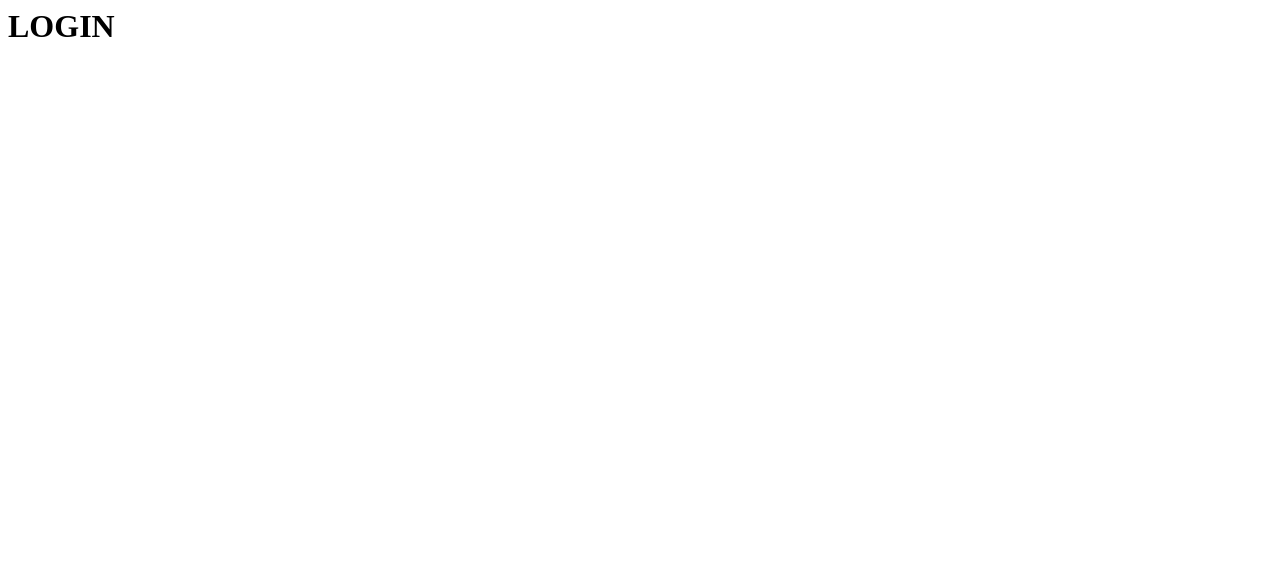
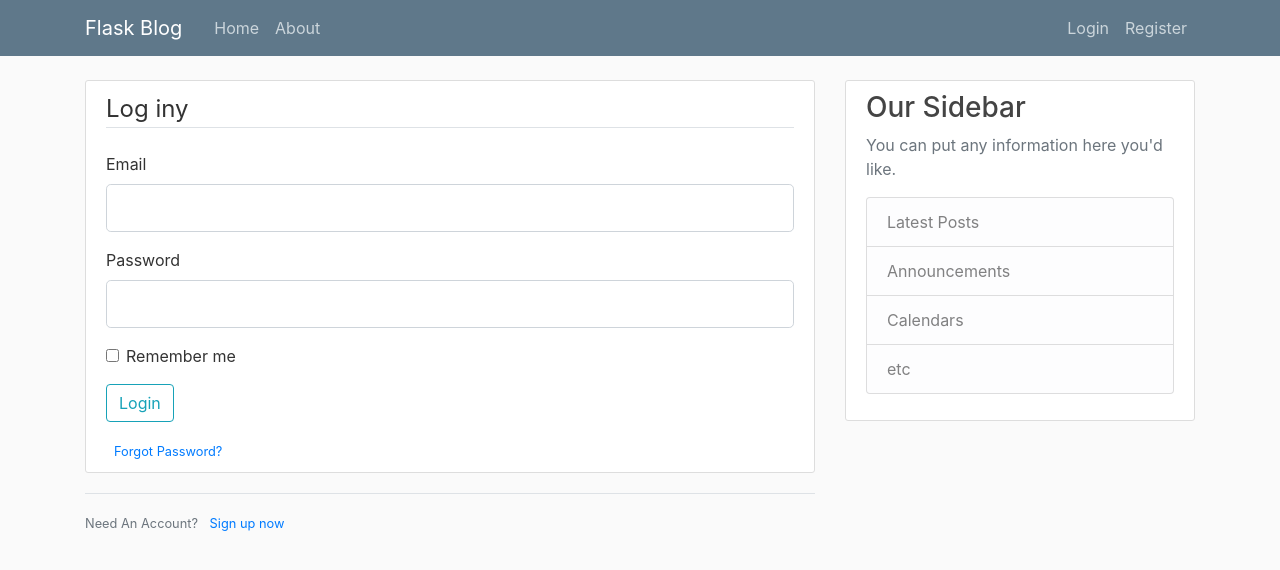
Before and after one commit to vsanchezrod/flash-blog, a Flask app: page /login in a window 1280 px wide. Before the commit the part shown is almost empty. Shown: the top 570 px of the page. Run offline with Flask 2, Linux system fonts and the light colour scheme; some libraries are stand-ins or nearby versions.

Commit message:
Template de login, y control de errores en los templates de registro y login, así como gestión de mensajes con flash (with messages)

```diff
--- a/app.py
+++ b/app.py
@@ -1,5 +1,7 @@
 # url_for => Se puede usar desde cualquier parte de nuestra web (MIRAR LAYOUT.HTML)
-from flask import Flask, render_template, url_for
+# flash => Para mandar mensajes de alerta
+# redirect ==> Para redirigir la página
+from flask import Flask, render_template, url_for, flash, redirect
 
 # Se importa de forms las clases creadas
 from forms import RegistrationForm, LoginForm
@@ -37,17 +39,36 @@ def about():
     return render_template("about.html", title="About")
 
 
-@app.route("/register")
+# Se puede exponer los métodos que están permitidos
+@app.route("/register", methods=['GET', 'POST'])
 def register():
     # Se crea una instancia del formulario de registro y se le pasa por el render
     form = RegistrationForm()
+
+    # Comprueba estado de la validación en la acción del submit (true o false)
+    if form.validate_on_submit():
+        # Si el estado es correcto, se manda un mensaje, con el estado de bootstrap success
+        flash(f'Account created for {form.username.data}!', 'success')
+        # Si ha tenido éxito redirigimos
+        return redirect(url_for('home'))
+
     return render_template("register.html", title="register", form=form)
 
 
-@app.route("/login")
+@app.route("/login", methods=['GET', 'POST'])
 def login():
     # Se crea una instancia del formulario de login y se le pasa por el render
     form = LoginForm()
+
+    # Validación provisional de login por no tener BBDD
+    if form.validate_on_submit():
+        if form.email.data == 'admin@blog.com' and form.password.data == 'password':
+            # Si el estado es correcto, se manda un mensaje, con el estado de bootstrap success
+            flash('You have been logged in!', 'success')
+            return redirect(url_for('home'))
+        else:
+            flash('Login Unsuccessful!. Please check username and password', 'danger')
+
     return render_template("login.html", title="login", form=form)
 
 
--- a/templates/layout.html
+++ b/templates/layout.html
@@ -46,8 +46,21 @@
     <main role="main" class="container">
       <div class="row">
         <div class="col-md-8">
-          <!-- Se va a sustituir este bloque en función de cada página -->
-          {% block content %}{% endblock %}
+            <!-- Se pasan los mensajes flash. With categories coge el estado success que se le pasa con el mensaje-->
+            {% with messages = get_flashed_messages(with_categories=true) %}
+                <!-- Si hay mensajes -->
+                {% if messages %}
+                    <!-- Bucle para que se muestren todos los mensajes que lleguen.
+                    En funcion de su categoria tendrán estilos diferentes-->
+                    {% for category, message in messages %}
+                        <div class="alert alert-{{ category }}">
+                            {{ message }}
+                        </div>
+                    {% endfor %}
+                {% endif %}
+            {% endwith %}
+            <!-- Se va a sustituir este bloque en función de cada página -->
+            {% block content %}{% endblock %}
         </div>
         <div class="col-md-4">
           <div class="content-section">
--- a/templates/login.html
+++ b/templates/login.html
@@ -1 +1,55 @@
-<h1>LOGIN</h1>
+{% extends "layout.html" %}
+{% block content %}
+    <div class="content-section">
+        <form method="POST" action="">
+            {{ form.hidden_tag() }}
+            <fieldset class="form-group">
+                <legend class="border-bottom mb-4">Log iny</legend>
+
+                <div class="form-group">
+                    {{ form.email.label(class="form-control-label") }}
+                    {% if form.email.errors %}
+                        {{ form.email(class="form-control form-control-lg is-invalid") }}
+                        <div class="invalid-feedback">
+                            {% for error in form.email.errors %}
+                                <span>{{ error }}</span>
+                            {% endfor %}
+                        </div>
+                    {% else %}
+                        {{ form.email(class="form-control form-control-lg") }}
+                    {% endif %}
+                </div>
+
+                <div class="form-group">
+                    {{ form.password.label(class="form-control-label") }}
+                    {% if form.password.errors %}
+                        {{ form.password(class="form-control form-control-lg is-invalid") }}
+                        <div class="invalid-feedback">
+                            {% for error in form.password.errors %}
+                                <span>{{ error }}</span>
+                            {% endfor %}
+                        </div>
+                    {% else %}
+                        {{ form.password(class="form-control form-control-lg") }}
+                    {% endif %}
+                </div>
+                <div class="form-check">
+                    {{ form.remember(class="form-check-input") }}
+                    {{ form.remember.label(class="form-check-label") }}
+                </div>
+
+            </fieldset>
+            <div class="form-group">
+                {{ form.submit(class="btn btn-outline-info") }}
+            </div>
+            <small class="text-muted ml-2">
+                <a href="#">Forgot Password?</a>
+            </small>
+        </form>
+    </div>
+    <div class="border-top pt-3">
+        <small class="text-muted">
+            Need An Account? <a class="ml-2" href="{{ url_for('register') }}">Sign up now</a>
+        </small>
+    </div>
+{% endblock content %}
--- a/templates/register.html
+++ b/templates/register.html
@@ -6,9 +6,12 @@
             <fieldset class="form-group">
                 <legend class="border-bottom mb-4">Join Today</legend>
                 <div class="form-group">
+
+                    <!-- Se añaden las etiquetas de los campos creados en el formulario de registro -->
                     {{ form.username.label(class="form-control-label") }}
 
                     {% if form.username.errors %}
+                        <!-- Se añade los campos creados en el formulario de registro -->
                         {{ form.username(class="form-control form-control-lg is-invalid") }}
                         <div class="invalid-feedback">
                             {% for error in form.username.errors %}
@@ -18,7 +21,9 @@
                     {% else %}
                         {{ form.username(class="form-control form-control-lg") }}
                     {% endif %}
+
                 </div>
+
                 <div class="form-group">
                     {{ form.email.label(class="form-control-label") }}
                     {% if form.email.errors %}
```
